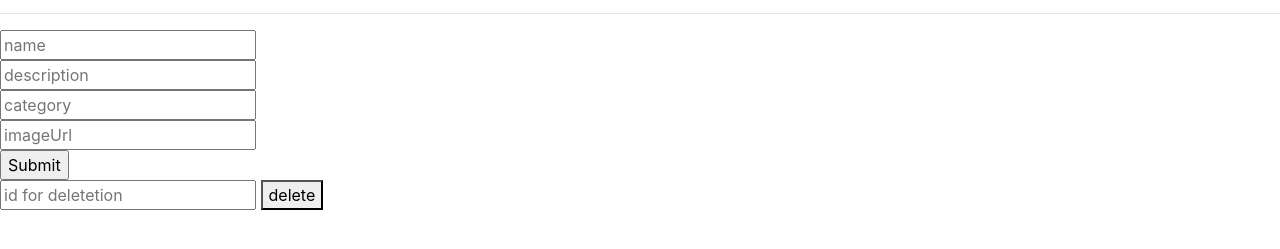
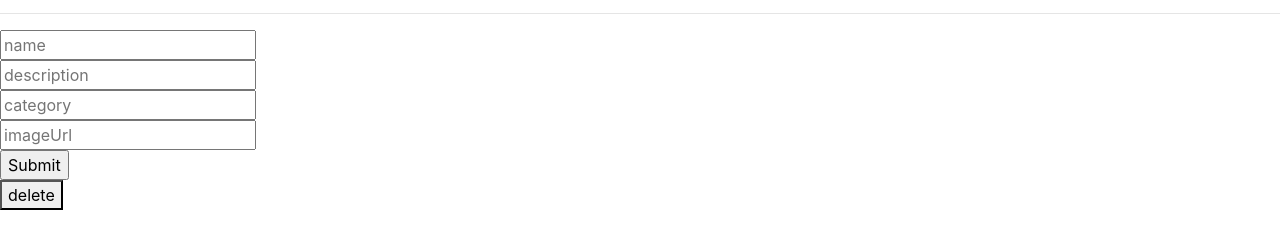
Before and after one commit to satwswy/EPICODE-U2-D16-Homework, a plain HTML site: page backoffice.html in a window 1280 px wide. Shown: the part 89-338 px from the top of the page. Drawn offline with nearby package versions, Linux system fonts and the light colour scheme; no server answers.

Commit message:
Update backoffice.html

```diff
--- a/backoffice.html
+++ b/backoffice.html
@@ -38,7 +38,7 @@
       <input type="submit" value="Submit" />
     </form>
     <div>
-        <input type="text" id="delete" placeholder="id for deletetion">
+
         <button id="delete-btn" onclick="deleteData(id)">delete</button>
     </div>
     <div class="container">
```
